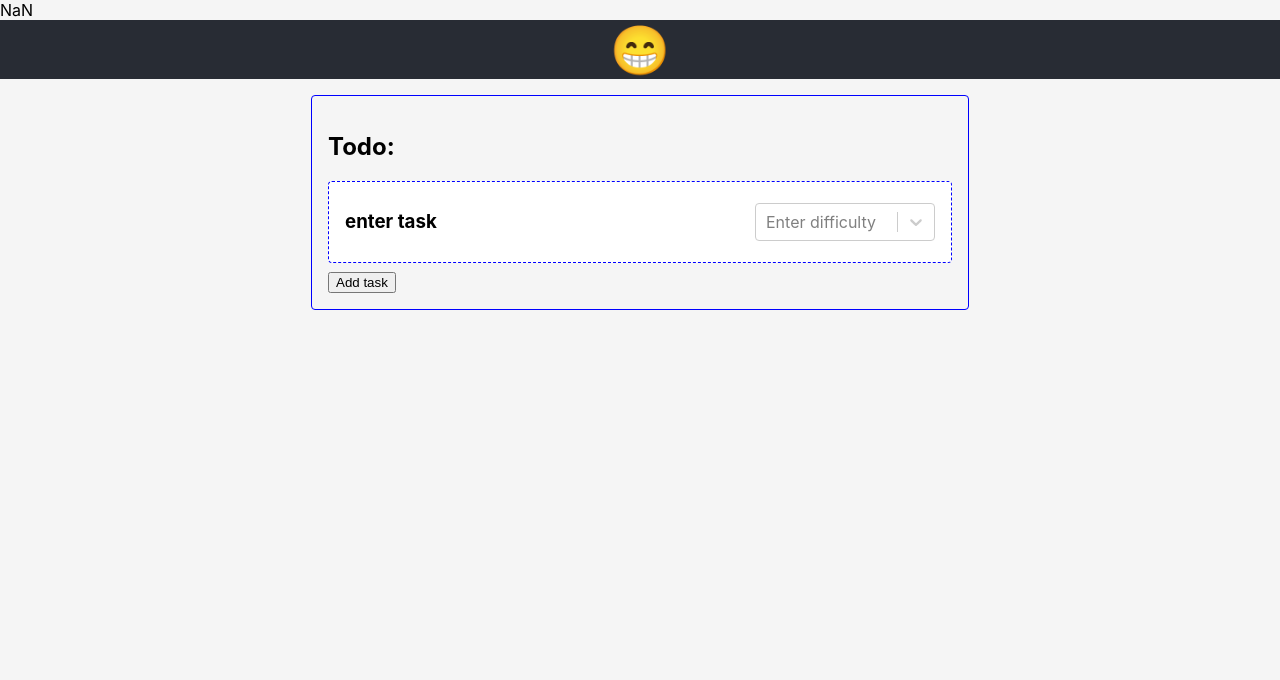
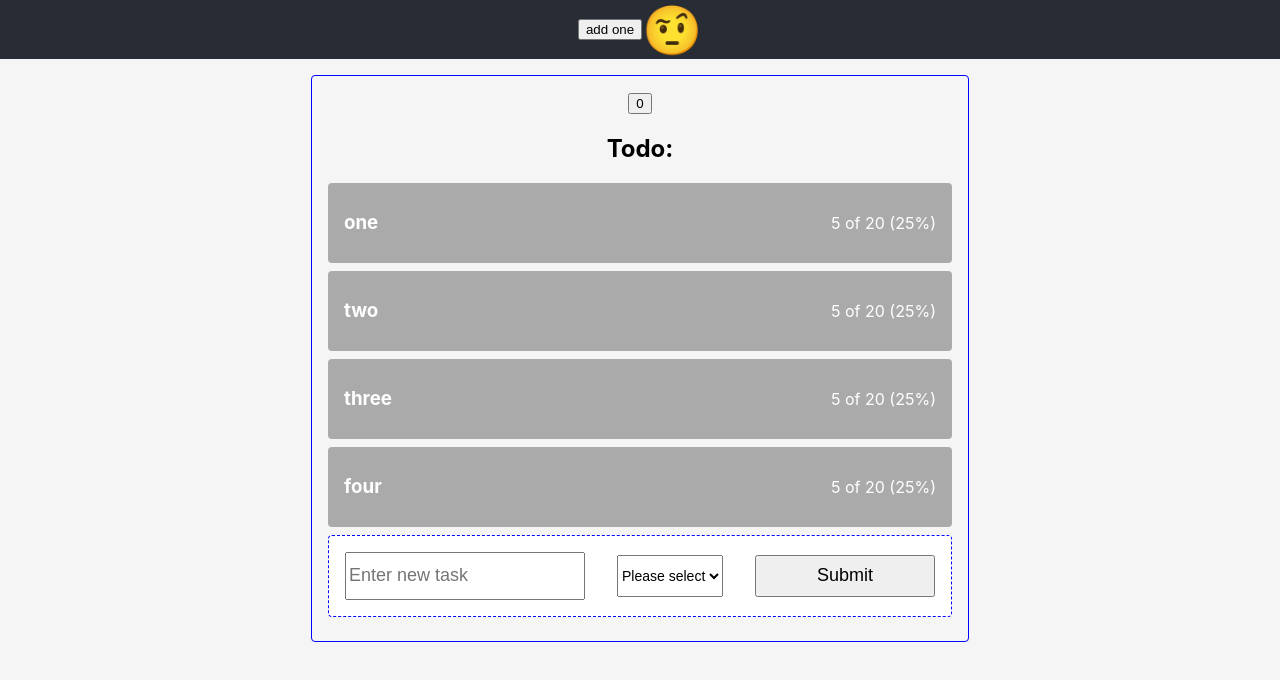
Before and after one commit to Ric-Lavers/advance-react-training, a React (Create React App) app: page / in a window 1280 px wide. Shown: the top 680 px of the page. Built offline with nearby package versions, Linux system fonts and the light colour scheme.

Commit message:
memorised examples

```diff
--- a/src/App.js
+++ b/src/App.js
@@ -1,11 +1,50 @@
 import React from 'react';
+
 import './App.scss';
 
 import NavBar from './components/NavBar';
 import ToDoContainer from './components/ToDo/ToDoContainer';
-import ToDoItem from './components/ToDo/ToDoItem';
+import withUserDetails from './examples/HigherOrderComponent/withUserDetails';
+window['React'] = React;
 
-function App() {
+const UserDetails = props => {
+  const { userDetails } = props;
+
+  return userDetails ? (
+    <table>
+      <tbody>
+        {Object.keys(userDetails).map(k => (
+          <tr key={k}>
+            <td>{k}</td>
+            <td>{userDetails[k]}</td>
+          </tr>
+        ))}
+      </tbody>
+    </table>
+  ) : (
+    <p>...loading</p>
+  );
+};
+
+const WrapperUserDetails = withUserDetails(UserDetails);
+
+class App extends React.Component {
+  state = {
+    hasError: false
+  };
+
+  static getDerivedStateFromError(error) {
+    return { hasError: true };
+  }
+
+  render() {
+    if (this.state.hasError) {
+      return <p>Oopsie whoopsie there's seems to be a little buggy wuggy!</p>;
+    }
+    //hoc
+    // return <WrapperUserDetails />;
+    // To do App
+
     return (
       <div className="App">
         <NavBar />
@@ -15,5 +54,6 @@ function App() {
       </div>
     );
   }
+}
 
 export default App;
--- a/src/App.scss
+++ b/src/App.scss
@@ -1,5 +1,5 @@
-.App-link {
-  color: #09d3ac;
+.App {
+  text-align: center;
 }
 
 .stress-level {
@@ -24,11 +24,19 @@
   color: white;
   border-radius: 4px;
 
-  .select {
+  input {
+    font-size: 18px;
     min-width: 180px;
-    min-height: 32px;
+    height: 42px;
+    color: black;
+  }
 
+  select {
+    height: 42px;
+    width: 100%;
+    font-size: 14px;
   }
+
 }
 
 .add-task {
--- a/src/components/NavBar/NavBar.jsx
+++ b/src/components/NavBar/NavBar.jsx
@@ -31,12 +31,13 @@ const findEmoji = amount => {
 };
 
 const NavBar = () => {
-  const { tasksTotal } = React.useContext(AppContext);
+  const { tasksTotal, addOne } = React.useContext(AppContext);
 
   const emotion = findEmoji(tasksTotal);
 
   return (
     <header>
+      <button onClick={addOne}>add one</button>
       <span className="stress-level" role="img">
         {emotion}
       </span>
--- a/src/components/ToDo/ToDoContainer.jsx
+++ b/src/components/ToDo/ToDoContainer.jsx
@@ -1,43 +1,92 @@
-import React, { useState, createRef } from 'react';
+import React, { useState, useEffect, useContext, createRef } from 'react';
+import { AppContext } from '../../context/AppContext';
 import ToDoItem from './ToDoItem';
+import ToDoInput from './ToDoInput';
 
-const ToDoContainer = ({ children }) => {
-  const [tasks, setTasks] = useState([]);
-  const [newTaskRating, setNewTaskRating] = useState('enter task');
-  const addTaskRef = createRef();
+const createGuid = () =>
+  `${Math.random()
+    .toString()
+    .substr(2, 9)}`;
+
+const demoTaskData = [
+  { title: 'one', rating: 5, id: createGuid() },
+  { title: 'two', rating: 5, id: createGuid() },
+  { title: 'three', rating: 5, id: createGuid() },
+  { title: 'four', rating: 5, id: createGuid() }
+];
+
+const withSetTasksTotal = Component => () => {
+  const { setTasksTotal } = useContext(AppContext);
+
+  return <Component setTasksTotal={setTasksTotal} />;
+};
+
+const ToDoContainer = React.memo(({ setTasksTotal }) => {
+  const [someState, setSomeState] = useState(0);
+  const addRef = createRef();
+
+  const [tasks, setTasks] = useState(() => {
+    const total = demoTaskData.reduce((a, c) => a + c.rating, 0);
+    setTasksTotal(total);
+    return demoTaskData.map((task, i) => {
+      return { ...task, tasksTotal: total };
+    });
+  });
 
   const addTask = (title, rating) => {
-    setTasks([...tasks, { title, rating }]);
-  };
-
-  const handleMouseLeave = (value, id) => {
-    const [taskTitle] = addTaskRef.current.innerText.split('\n');
-    if (taskTitle !== 'enter task' && value > 0) {
-      addTaskRef.current.getElementsByTagName('h3')[0].innerText = 'enter task';
-
-      setNewTaskRating(value);
-      addTask(taskTitle, value);
-      setNewTaskRating(0);
-    }
+    const total = tasks.reduce((a, c) => a + c.rating, 0) + rating;
+    const allTasks = [
+      ...tasks,
+      { title, rating, id: createGuid(), tasksTotal: total }
+    ];
+    setTasksTotal(total);
+    setTasks(allTasks);
+    addRef.current.focus();
   };
 
   return (
     <div className="todo-container">
+      <button onClick={() => setSomeState(someState + 1)}>{someState}</button>
       <h2>Todo:</h2>
-      {children}
-      {tasks.map((task, i) => (
-        <ToDoItem key={`_${i}`} {...task} />
-      ))}
-      <ToDoItem
-        ref={addTaskRef}
-        addType
-        onMouseLeave={handleMouseLeave}
-        rating={newTaskRating}
-        title="enter task"
+
+      {tasks.map(task => {
+        // console.count('mapping');
+        return <ToDoItem key={task.id} {...task} />;
+      })}
+
+      <ToDoInput
+        ref={addRef}
+        onSubmit={addTask}
+        // onSubmit={React.useCallback(addTask, [setTasksTotal])}
       />
-      <button>Add task</button>
     </div>
   );
-};
+});
 
-export default ToDoContainer;
+export default withSetTasksTotal(ToDoContainer);
+
+/*
+ <ToDoItem
+      id={createGuid()}
+      rating={5}
+      title="one"
+      tasksTotal={tasksTotal}
+    />,
+    <ToDoItem
+      id={createGuid()}
+      rating={5}
+      title="two"
+      tasksTotal={tasksTotal}
+    />,
+    <ToDoItem
+      id={createGuid()}
+      rating={5}
+      title="three"
+      tasksTotal={tasksTotal}
+    />,
+    <ToDoItem
+      id={createGuid()}
+      rating={5}
+      title="four"
+      tasksTotal={tasksTotal}
+    /> */
--- /dev/null
+++ b/src/components/ToDo/ToDoInput.jsx
@@ -0,0 +1,73 @@
+import React, { useState, forwardRef } from 'react';
+
+const options = [
+  { value: '', label: 'Please select' },
+  { value: 1, label: '1' },
+  { value: 2, label: '2' },
+  { value: 3, label: '3' },
+  { value: 5, label: '5' },
+  { value: 8, label: '8' },
+  { value: 13, label: '13' },
+  { value: 21, label: '21' }
+];
+
+const ToDoItem = React.memo(
+  forwardRef(({ onSubmit }, ref) => {
+    const [selectedOption, setOption] = useState('');
+    const [input, setInput] = useState('');
+
+    const handleInputChange = ({ target: { value } }) => setInput(value);
+    const handleValueChange = ({ target: { value } }) => {
+      setOption(parseInt(value));
+    };
+    const handleSubmit = e => {
+      e.preventDefault();
+      if (input && selectedOption) {
+        onSubmit(input, selectedOption);
+        setInput('');
+        setOption('');
+      }
+    };
+
+    const renderOptions = React.useMemo(
+      () =>
+        options.map(({ label, value }) => {
+          console.log('..');
+          return (
+            <option key={label} value={value}>
+              {label}
+            </option>
+          );
+        }),
+      [options]
+    );
+    console.log('rendering input');
+    return (
+      <form className="todo-item add-task">
+        <input
+          ref={ref}
+          onChange={handleInputChange}
+          name="newTitle"
+          value={input}
+          placeholder="Enter new task"
+        />
+
+        <label>
+          <select selected={selectedOption} onChange={handleValueChange}>
+            {renderOptions}
+          </select>
+        </label>
+        <input onClick={handleSubmit} type="submit" />
+      </form>
+    );
+  }),
+  (prevProps, nextProps) => {
+    return prevProps.onSubmit === nextProps.onSubmit;
+  }
+);
+
+ToDoItem.defaultProps = {
+  onSubmit: () => {}
+};
+
+export default ToDoItem;
--- a/src/components/ToDo/ToDoItem.jsx
+++ b/src/components/ToDo/ToDoItem.jsx
@@ -13,60 +13,22 @@ const options = [
   { value: 21, label: '21' }
 ];
 
-const ToDoItem = React.forwardRef(
-  ({ id, title, rating, addType, onMouseLeave }, ref) => {
-    const [value, setValue] = useState(
-      options.find(({ value }) => value === rating)
-    );
-    const { addToTotal } = useContext(AppContext);
-    const currentValue = value ? value.value : 0;
-    useEffect(() => {
-      addToTotal(rating);
-    }, []);
-
-    const handleMouseLeave = () => {
-      onMouseLeave(currentValue, id);
-    };
-    useEffect(() => {
-      addType && handleMouseLeave();
-    }, [currentValue]);
-
-    const handleChange = option => {
-      let diff = currentValue - option.value;
-      addToTotal(diff);
-      setValue(option);
-    };
-
-    return (
-      <div
-        ref={ref}
-        onMouseLeave={handleMouseLeave}
-        className={`todo-item ${addType ? 'add-task' : ''}`}
-      >
-        <h3 contentEditable={addType} suppressContentEditableWarning>
-          {title}
-        </h3>
-        <label>
-          <Select
-            className="select"
-            placeholder="Enter difficulty"
-            name="difficulty"
-            onChange={handleChange}
-            options={options}
-            value={value}
-          />
-        </label>
-      </div>
-    );
-  }
-);
+const ToDoItem = ({ id, title, rating }) => {
+  const { tasksTotal } = useContext(AppContext);
+  // console.count('ToDoItem');
+  return (
+    <div className="todo-item">
+      <h3>{title}</h3>
+      <label>
+        {rating} of {tasksTotal} ({`${((rating / tasksTotal) * 100) | 0}`}%)
+      </label>
+    </div>
+  );
+};
 
 ToDoItem.defaultProps = {
   title: 'Title',
-  rating: '',
-  addType: false,
-  ref: null,
-  onMouseLeave: () => {}
+  rating: ''
 };
 
 export default ToDoItem;
--- a/src/context/AppContext.jsx
+++ b/src/context/AppContext.jsx
@@ -1,14 +1,14 @@
 import React, { createContext, useState } from 'react';
 
 export const AppContext = createContext({
-  tasksTotal: localStorage.tasksTotal ? localStorage.tasksTotal : 0
+  tasksTotal: 0
 });
 
 export const AppProvider = ({ children }) => {
   const [tasksTotal, setTasksTotal] = useState(0);
 
-  const addToTotal = amount => {
-    setTasksTotal(parseInt(tasksTotal) - amount);
+  const addOne = () => {
+    setTasksTotal(tasksTotal + 1);
   };
 
   return (
@@ -16,13 +16,10 @@ export const AppProvider = ({ children }) => {
       value={{
         tasksTotal,
         setTasksTotal,
-        addToTotal
+        addOne
       }}
     >
-      <>
-        {String(tasksTotal)}
-        {children}
-      </>
+      {children}
     </AppContext.Provider>
   );
 };
--- /dev/null
+++ b/src/examples/HigherOrderComponent/withUserDetails.jsx
@@ -0,0 +1,71 @@
+import React from 'react';
+
+const demoUserDetails = {
+  name: 'Ric',
+  level: 'consultant',
+  role: 'FED',
+  team: 'Channels',
+  SBU: 'Digital',
+  company: 'Deloitte',
+  lastLogin: ''
+};
+
+const fakeFetch = () => {
+  return new Promise(res => {
+    setTimeout(() => res(demoUserDetails), 1500);
+  });
+};
+
+/**
+ * This HOC will fetch the userDetails from local storage if it is not present or lastLogin is more than a hour ago,
+ *
+ * @param {*} WrappedComponent
+ * @param {*} options
+ */
+function withUserDetails(WrappedComponent, options = {}) {
+  return class extends React.Component {
+    state = {
+      userDetails: JSON.parse(localStorage.getItem('userDesstails')),
+      isLoading: true
+    };
+
+    componentDidMount() {
+      this.getUserDetails();
+    }
+
+    componentDidUpdate() {
+      const { userDetails } = this.state;
+      if (userDetails && userDetails.lastLogin < Date.now() - 60 * 60 * 1000) {
+        this.getUserDetails();
+      }
+    }
+
+    componentWillUnmount() {
+      const { userDetails } = this.state;
+      userDetails.lastLogin = Date.now();
+      localStorage.setItem('userDetails', JSON.stringify(userDetails));
+    }
+
+    getUserDetails = async () => {
+      let userDetails = await fakeFetch();
+      userDetails.lastLogin = Date.now();
+      this.setState({
+        userDetails,
+        isLoading: false
+      });
+      localStorage.setItem('userDetails', JSON.stringify(userDetails));
+    };
+
+    render() {
+      const { userDetails, isLoading } = this.state;
+
+      return isLoading ? (
+        <p>...isLoading</p>
+      ) : (
+        <WrappedComponent userDetails={userDetails} {...this.props} />
+      );
+    }
+  };
+}
+
+export default withUserDetails;
```
Also changed, not shown: 2 other files (tests, documents, lock files or other folders). Lines whose indentation alone changed are shown as unchanged.
